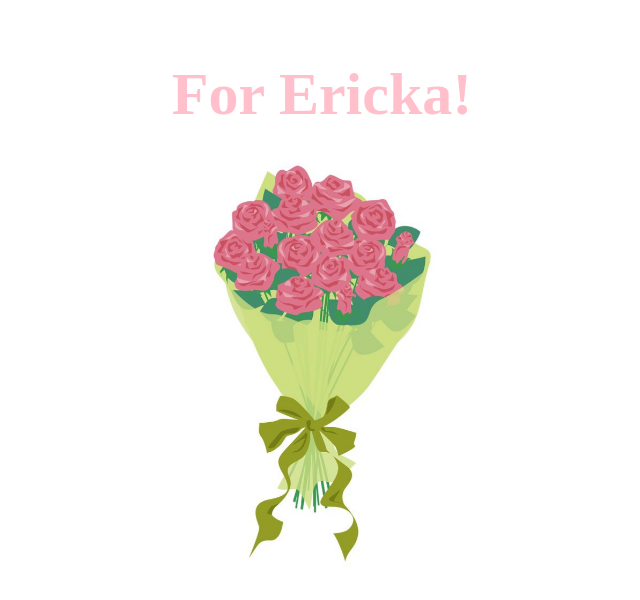
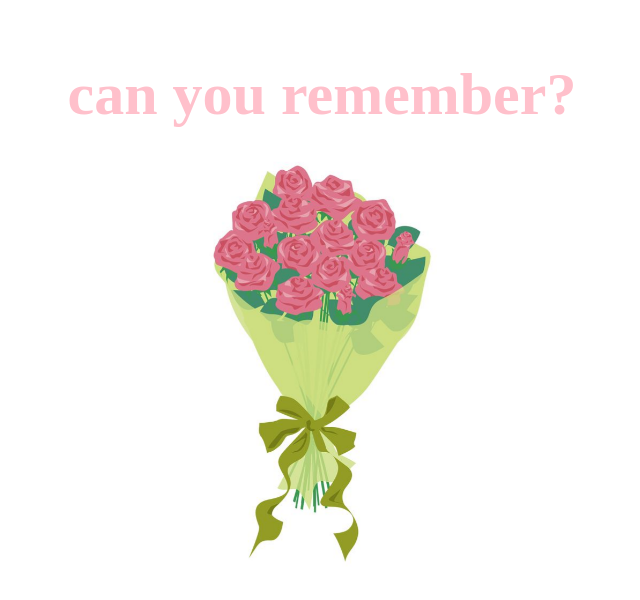
Before and after one commit to supermrion88/homes, a plain HTML site: page index.html in a window 1280 px wide. Shown: the whole page, without its empty margins (318-958 px from the left). Drawn offline with Linux system fonts and the light colour scheme.

Commit message:
Update index.html

```diff
--- a/index.html
+++ b/index.html
@@ -11,7 +11,7 @@
 <body class="indexbody">
 
 <div class="indextext">
-	<p> For Ericka! </p>
+	<p> can you remember? </p>
 </div>
 
 <div class="indeximg">
```
